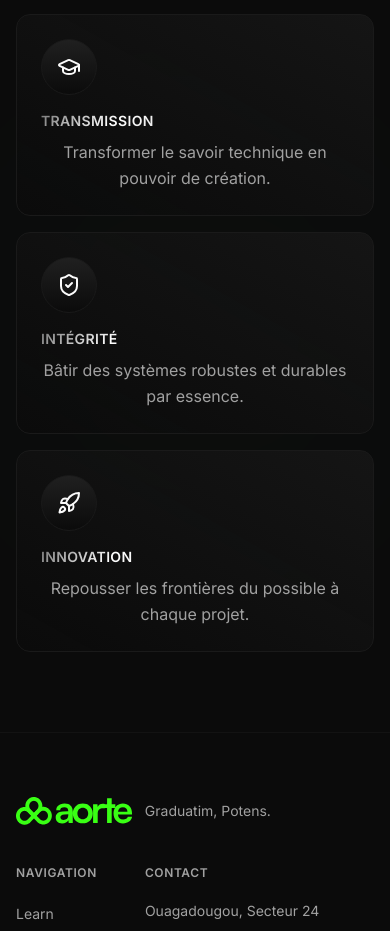
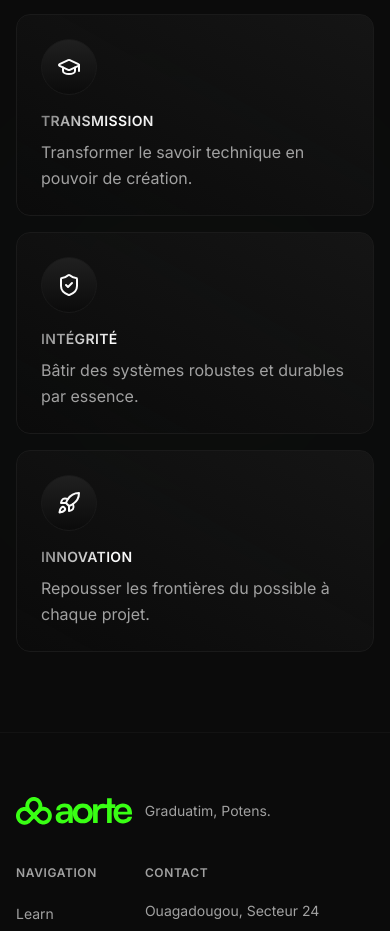
Before and after one commit to bazieebenezer/Aorte-africa, a Next.js app: page / in a window 390 px wide. Shown: the part 5800-6731 px from the top of the page. Built offline with nearby package versions, Linux system fonts and the light colour scheme.

Commit message:
Alignement gauche des textes des cartes Dream sur mobile

```diff
--- a/src/components/sections/dream.tsx
+++ b/src/components/sections/dream.tsx
@@ -69,7 +69,7 @@ export function Dream() {
                 <h3 className="text-silver mb-2 text-sm font-semibold tracking-wide">
                   {value.title}
                 </h3>
-                <p className="text-center leading-relaxed text-muted-foreground sm:text-left">
+                <p className="leading-relaxed text-muted-foreground text-left">
                   {value.text}
                 </p>
               </TiltCard>
```
